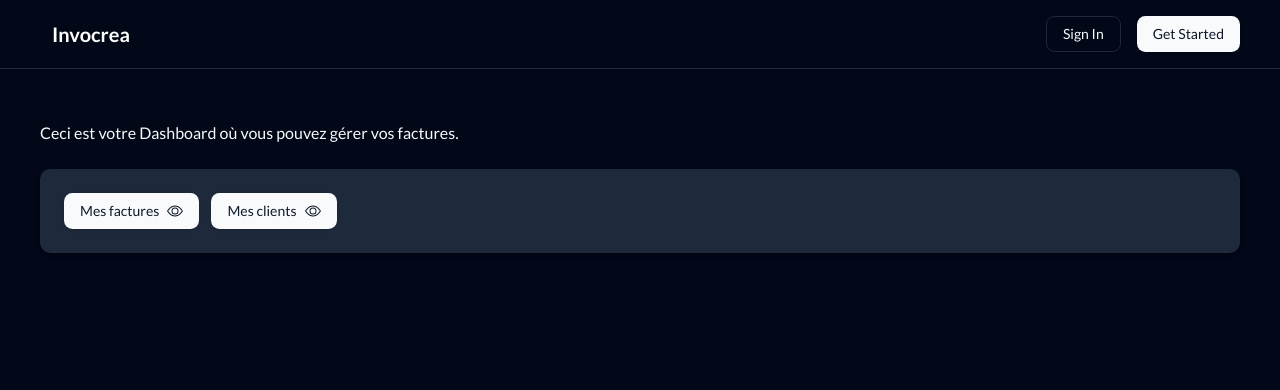
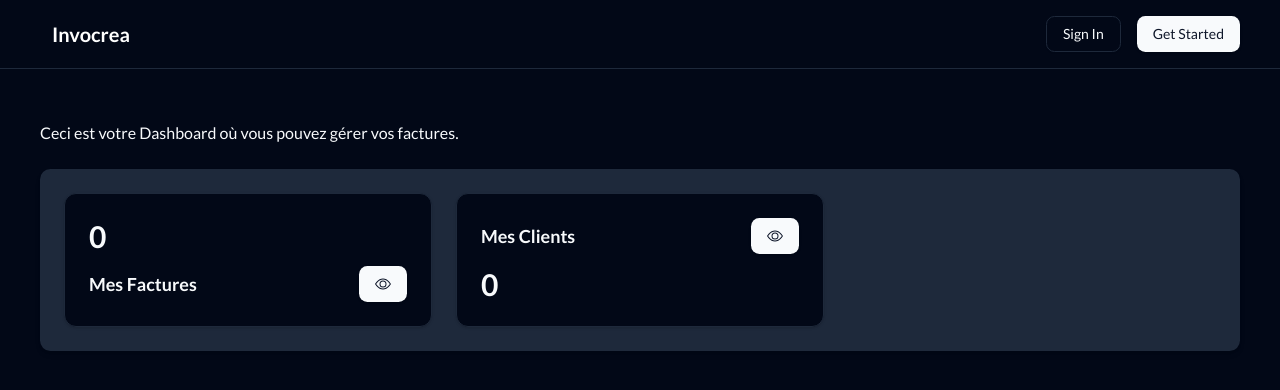
Before and after one commit to NunoFernandesSa/invocrea-app, a Next.js app: page /dashboard in a window 1280 px wide. Shown: the top 390 px of the page. Built offline with nearby package versions, Linux system fonts and the light colour scheme; no server answers; the database is empty.

Commit message:
feat: Add InvoicesCountCard and ClientsCountCard components to DashboardPage for enhanced data display

```diff
--- a/src/app/dashboard/page.tsx
+++ b/src/app/dashboard/page.tsx
@@ -1,6 +1,8 @@
 import Container from "@/src/components/common/Container";
 import GoToLink from "@/src/components/common/GoToLink";
 import Section from "@/src/components/common/Section";
+import ClientsCountCard from "@/src/components/features/dashboard/ClientsCountCard";
+import InvoicesCountCard from "@/src/components/features/dashboard/InvoicesCountCard";
 import UserWelcome from "@/src/components/features/dashboard/UserWelcome";
 import { BsEye } from "react-icons/bs";
 
@@ -10,17 +12,10 @@ export default async function DashboardPage(): Promise<JSX.Element> {
       <UserWelcome text="Ceci est votre Dashboard où vous pouvez gérer vos factures." />
 
       <Section>
-        <div className="flex gap-3 flex-wrap items-center">
-          <GoToLink
-            text="Mes factures"
-            icon={<BsEye />}
-            href="/dashboard/invoice"
-          />
-          <GoToLink
-            text="Mes clients"
-            icon={<BsEye />}
-            href="/dashboard/client"
-          />
+        <div className="grid grid-cols-1 md:grid-cols-2 lg:grid-cols-3 gap-6">
+          <InvoicesCountCard />
+
+          <ClientsCountCard />
         </div>
       </Section>
     </Container>
--- /dev/null
+++ b/src/components/features/dashboard/ClientsCountCard.tsx
@@ -0,0 +1,27 @@
+"use client";
+
+import React, { useEffect, useState } from "react";
+import { Card } from "../../shadcn/ui/card";
+import GoToLink from "../../common/GoToLink";
+import { BsEye } from "react-icons/bs";
+import { useUser } from "@clerk/nextjs";
+
+export default function ClientsCountCard() {
+  const user = useUser();
+  const [clientsLenght, setClientsLength] = useState<number | undefined>(
+    undefined
+  );
+
+  useEffect(() => {}, [user]);
+
+  return (
+    <Card className="flex flex-col gap-3 items-start justify-center p-3 md:p-6">
+      <div className="flex w-full items-center justify-between">
+        <p className="text-lg font-semibold">Mes Clients</p>
+        <GoToLink text="" icon={<BsEye />} href="/dashboard/client" />
+      </div>
+
+      <p className="text-3xl font-bold">{clientsLenght ? clientsLenght : 0}</p>
+    </Card>
+  );
+}
--- /dev/null
+++ b/src/components/features/dashboard/InvoicesCountCard.tsx
@@ -0,0 +1,33 @@
+"use client";
+
+import React, { useEffect, useState } from "react";
+import GoToLink from "../../common/GoToLink";
+import { BsEye } from "react-icons/bs";
+import { getAllInvoicesByUserId } from "@/lib/actions/invoice-actions";
+import { useUser } from "@clerk/nextjs";
+import { Card } from "../../shadcn/ui/card";
+
+export default function InvoicesCountCard() {
+  const user = useUser();
+  const [invoicesDataLenght, setInvoicesData] = useState<number | undefined>(
+    undefined
+  );
+
+  useEffect(() => {
+    const fetchInvoices = async () => {
+      const data = await getAllInvoicesByUserId(user?.user?.id || "");
+      setInvoicesData(data?.data?.length);
+    };
+
+    fetchInvoices();
+  }, [user]);
+  return (
+    <Card className="flex flex-col gap-3 items-start justify-center p-3 md:p-6">
+      <p className="text-3xl font-bold">{invoicesDataLenght}</p>
+      <div className="flex w-full items-center justify-between">
+        <p className="text-lg font-semibold">Mes Factures</p>
+        <GoToLink text="" icon={<BsEye />} href="/dashboard/invoice" />
+      </div>
+    </Card>
+  );
+}
```
